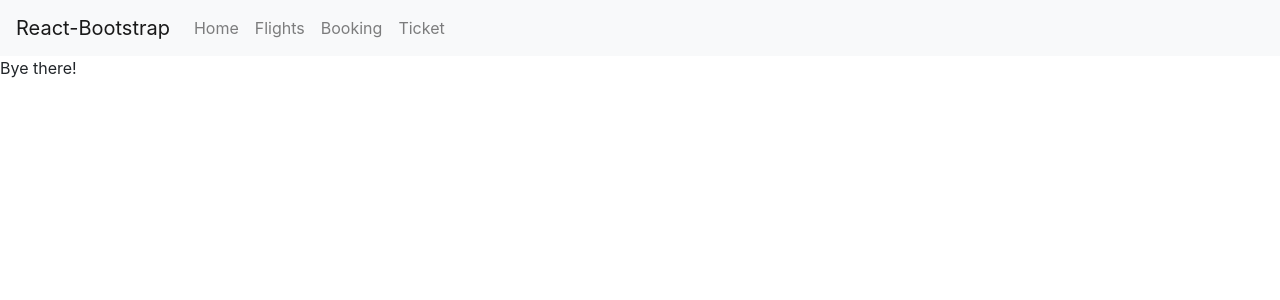
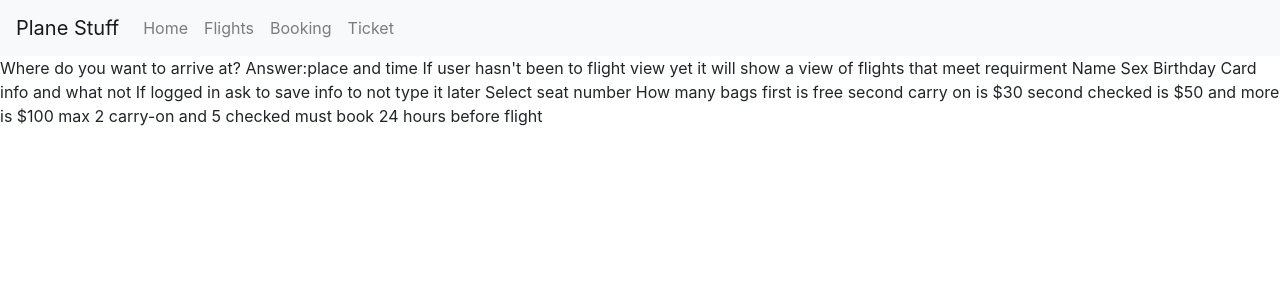
Before and after one commit to JosephMugo/bdpa2020ui, a React (Create React App) app: page /booking in a window 1280 px wide. Shown: the top 300 px of the page. Built offline with nearby package versions, Linux system fonts and the light colour scheme.

Commit message:
routing and what not

```diff
--- a/package.json
+++ b/package.json
@@ -11,6 +11,7 @@
     "react-bootstrap": "^1.3.0",
     "react-dom": "^16.13.1",
     "react-router": "^5.2.0",
+    "react-router-dom": "^5.2.0",
     "react-scripts": "3.4.1"
   },
   "scripts": {
--- a/src/App.jsx
+++ b/src/App.jsx
@@ -1,9 +1,23 @@
 import React from "react"
-
+import {
+    BrowserRouter as Router,
+    //Switch,
+    Route,
+   // Link
+  } from "react-router-dom";
+  import Booking from "./containers/Booking"
+  import Tickets from "./containers/Tickets"
+  import Home from "./containers/Home"
 const App = () => {
 
     return (<div>
-        Bye there!
+        <Router>
+         {/* <Route exact path="/home" component={Home}/>  */}
+        {/* <Route exact path="/flights" component={FlightsPage}/> */}
+        <Route exact path="/booking" component={Booking}/>
+        <Route exact path="/tickets" component={Tickets}/>
+        <Route exact path="/" component={Home}/>
+        </Router>
     </div>)
 }
 
--- /dev/null
+++ b/src/containers/Booking.jsx
@@ -0,0 +1,21 @@
+import React from "react"
+const Bookings = () => {
+
+    return (<div>
+       Where do you want to arrive at?
+       Answer:place and time
+        If user hasn't been to flight view yet it will show a view of flights that meet requirment
+        Name
+        Sex
+        Birthday
+        Card info and what not
+        If logged in ask to save info to not type it later
+        Select seat number
+        How many bags
+        first is free second carry on is $30 second checked is $50 and more is $100
+        max 2 carry-on and 5 checked
+        must book 24 hours before flight
+    </div>)
+}
+
+export default Bookings
--- /dev/null
+++ b/src/containers/Home.jsx
@@ -0,0 +1,9 @@
+import React from "react"
+const Home = () => {
+
+    return (<div>
+       These are home
+    </div>)
+}
+
+export default Home
--- /dev/null
+++ b/src/containers/Tickets.jsx
@@ -0,0 +1,9 @@
+import React from "react"
+const Tickets = () => {
+
+    return (<div>
+       These are your tickets
+    </div>)
+}
+
+export default Tickets
--- a/src/index.js
+++ b/src/index.js
@@ -4,23 +4,20 @@ import ReactDOM from 'react-dom';
 import App from './App';
 import Navbar from 'react-bootstrap/Navbar'
 import Nav from 'react-bootstrap/Nav'
-import NavDropdown from 'react-bootstrap/NavDropdown'
-import Form from 'react-bootstrap/Form'
-import FormControl from 'react-bootstrap/FormControl'
-import Button from 'react-bootstrap/Button'
 import 'bootstrap/dist/css/bootstrap.min.css';
+import Home from './containers/Home'
 
 ReactDOM.render(
   <React.StrictMode>
     <Navbar bg="light" expand="lg">
-  <Navbar.Brand href="#home">React-Bootstrap</Navbar.Brand>
+  <Navbar.Brand href="/">Plane Stuff</Navbar.Brand>
   <Navbar.Toggle aria-controls="basic-navbar-nav" />
   <Navbar.Collapse id="basic-navbar-nav">
     <Nav className="mr-auto">
-      <Nav.Link href="#home">Home</Nav.Link>
-      <Nav.Link href="#flights">Flights</Nav.Link>
-      <Nav.Link href="#booking">Booking</Nav.Link>
-      <Nav.Link href="#ticket">Ticket</Nav.Link>
+      <Nav.Link href="/">Home</Nav.Link>
+      <Nav.Link href="/flights">Flights</Nav.Link>
+      <Nav.Link href="/booking">Booking</Nav.Link>
+      <Nav.Link href="/tickets">Ticket</Nav.Link>
     </Nav>
   </Navbar.Collapse>
 </Navbar>
```
Also changed, not shown: 1 other file (tests, documents, lock files or other folders).
